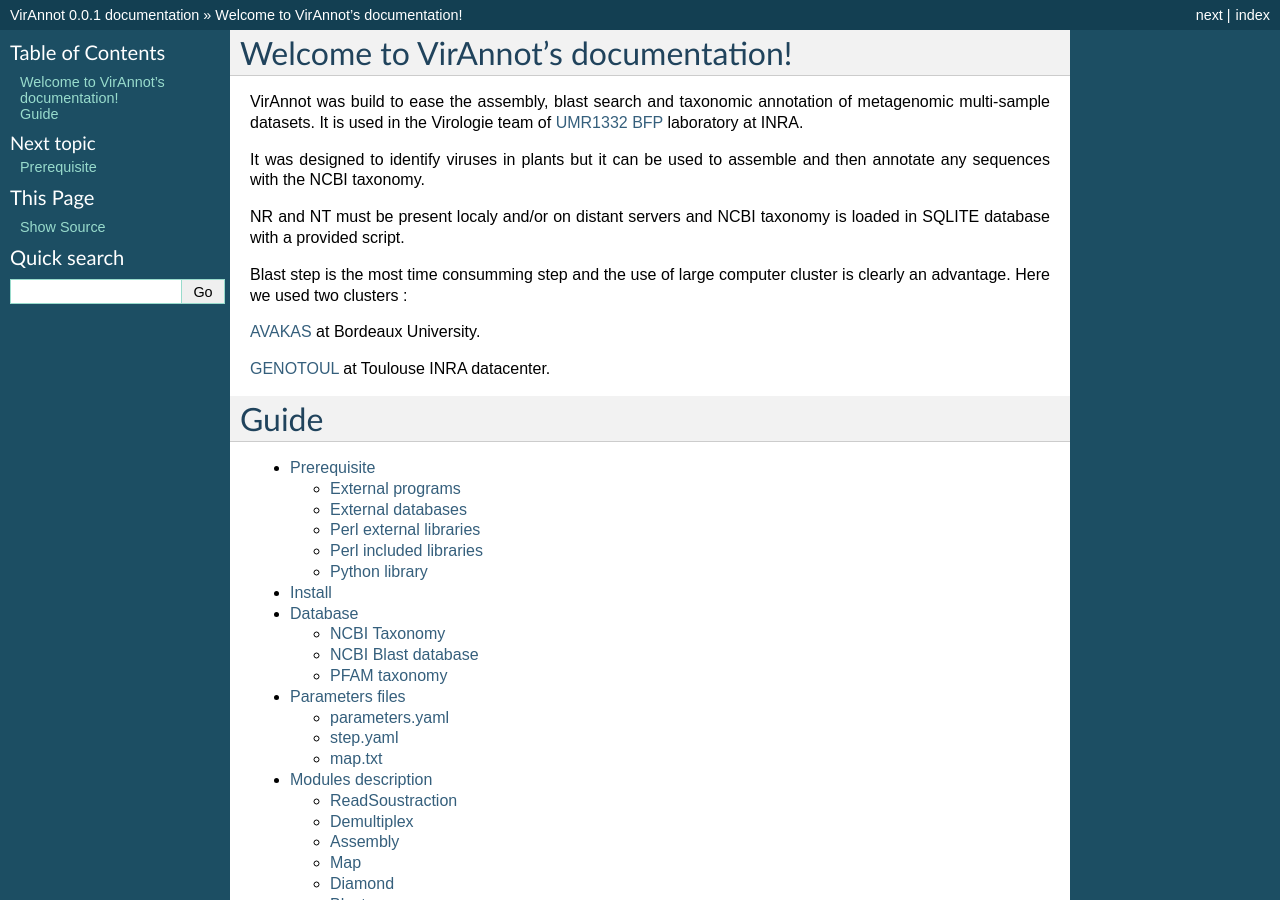
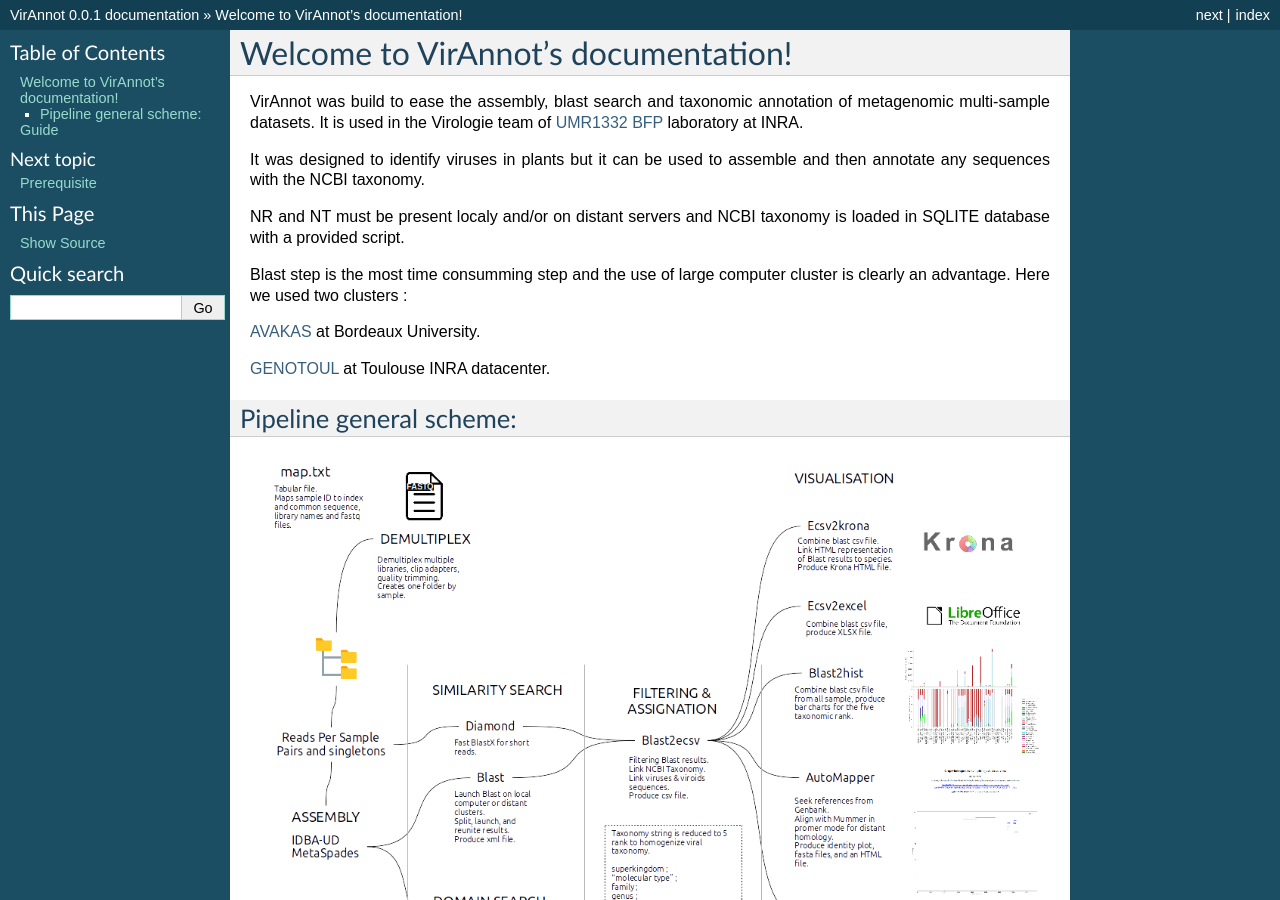
Before and after one commit to stheil15/virAnnot, a Sphinx documentation site: the page built from docs/source/index.rst, in a window 1280 px wide and 900 px high. Built offline with Sphinx 7.4.7, drawn with Linux system fonts in a browser that asks for light colours.

Commit message:
Add general scheme png.

```diff
--- a/docs/source/index.rst
+++ b/docs/source/index.rst
@@ -16,6 +16,10 @@
 `GENOTOUL
 <http://www.genotoul.fr//>`_ at Toulouse INRA datacenter.
 
+Pipeline general scheme:
+------------------------
+
+.. image:: dia-intro.png
 
 
 Guide
```
Also changed, not shown: README.md (+4 -0 lines), docs/source/dia-intro.png (added), 7 other files.
